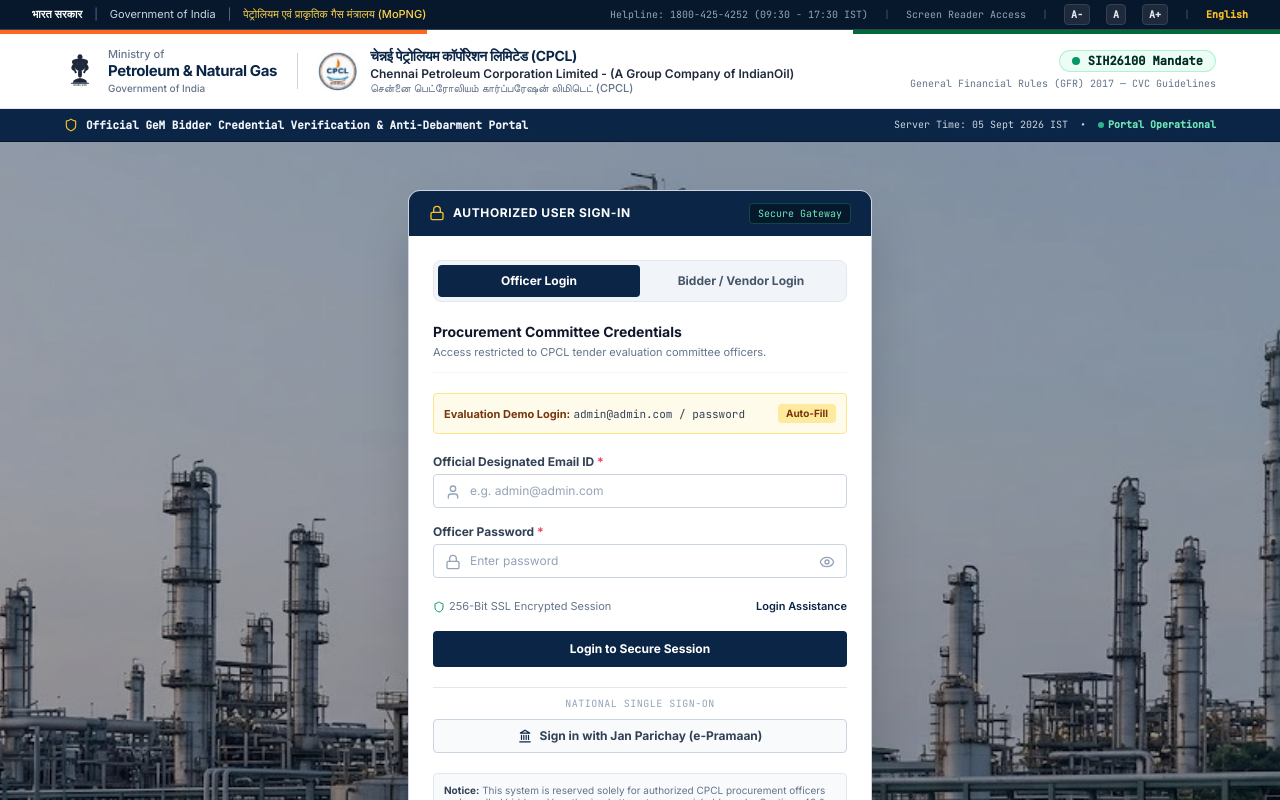
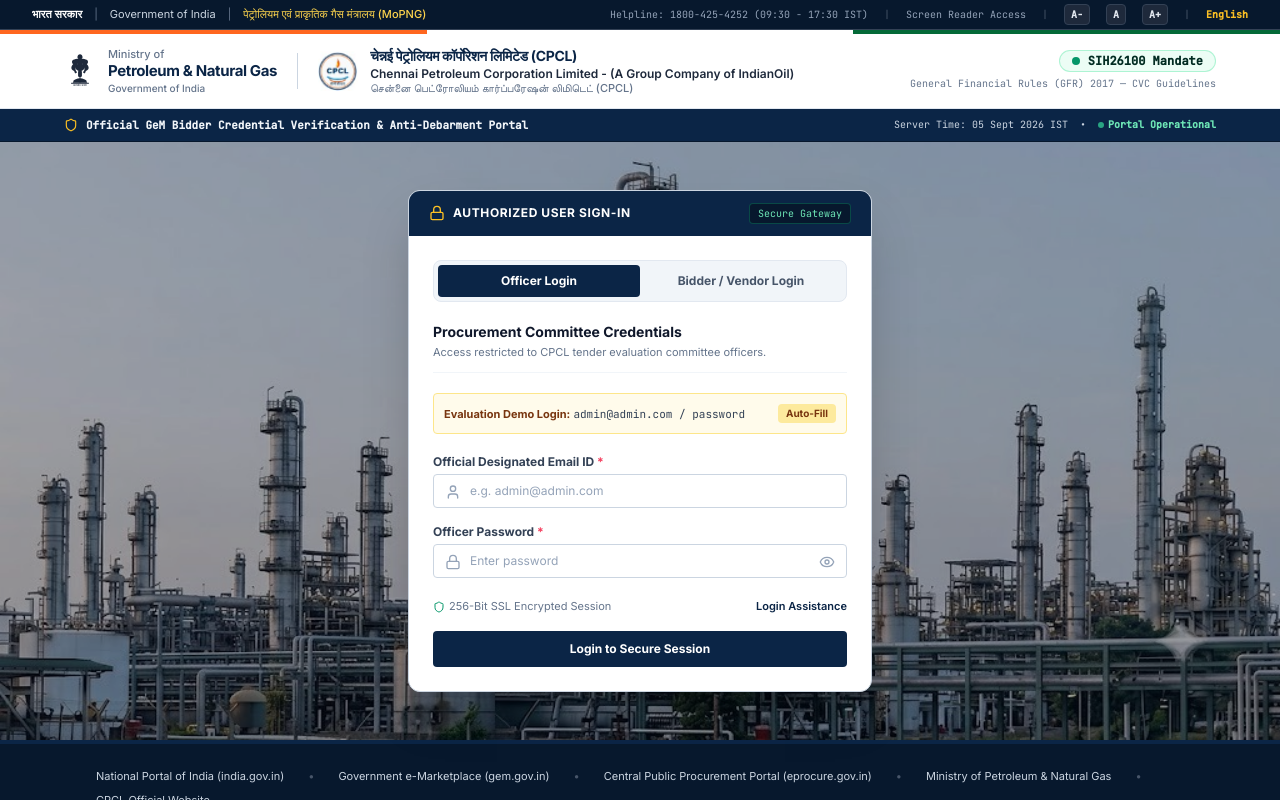
Before and after one commit to snuthon1/gemcompliance, a React (Vite) app in the folder client/: page /login in a window 1280 px wide. Shown: the top 800 px of the page. Built offline with nearby package versions, Linux system fonts and the light colour scheme; the HTML template or start-up script is replaced by a standard one.

Commit message:
feat(ui): complete modern visual overhaul for Login.jsx

```diff
--- a/client/src/pages/Login.jsx
+++ b/client/src/pages/Login.jsx
@@ -6,7 +6,6 @@
   Eye,
   EyeOff,
   Shield,
-  Landmark,
   AlertCircle,
   Building2
 } from 'lucide-react';
@@ -427,25 +426,7 @@
                   </button>
                 </form>
 
-                {/* Government SSO (Jan Parichay) */}
-                <div className="pt-2 border-t border-slate-200 text-center space-y-2">
-                  <span className="text-[10px] font-mono text-slate-400 uppercase tracking-wider block">
-                    National Single Sign-On
-                  </span>
-                  <button
-                    type="button"
-                    onClick={() => alert('Jan Parichay (National Single Sign-On) integration is active for central PSU intranet networks. For hackathon evaluation, please use the direct credentials above.')}
-                    className="w-full py-2 px-3 bg-slate-50 hover:bg-slate-100 border border-slate-300 text-slate-700 font-bold text-xs rounded transition-colors flex items-center justify-center space-x-2 cursor-pointer"
-                  >
-                    <Landmark className="w-3.5 h-3.5 text-[#0B2546]" />
-                    <span>Sign in with Jan Parichay (e-Pramaan)</span>
-                  </button>
-                </div>
 
-                {/* Statutory Warning Box */}
-                <div className="p-2.5 bg-slate-50 border border-slate-200 rounded text-[10px] text-slate-500 leading-tight">
-                  <strong className="text-slate-700">Notice:</strong> This system is reserved solely for authorized CPCL procurement officers and enrolled bidders. Unauthorized attempts are punishable under Sections 43 &amp; 66 of the Information Technology Act, 2000.
-                </div>
               </div>
             </div>
           </main>
```
